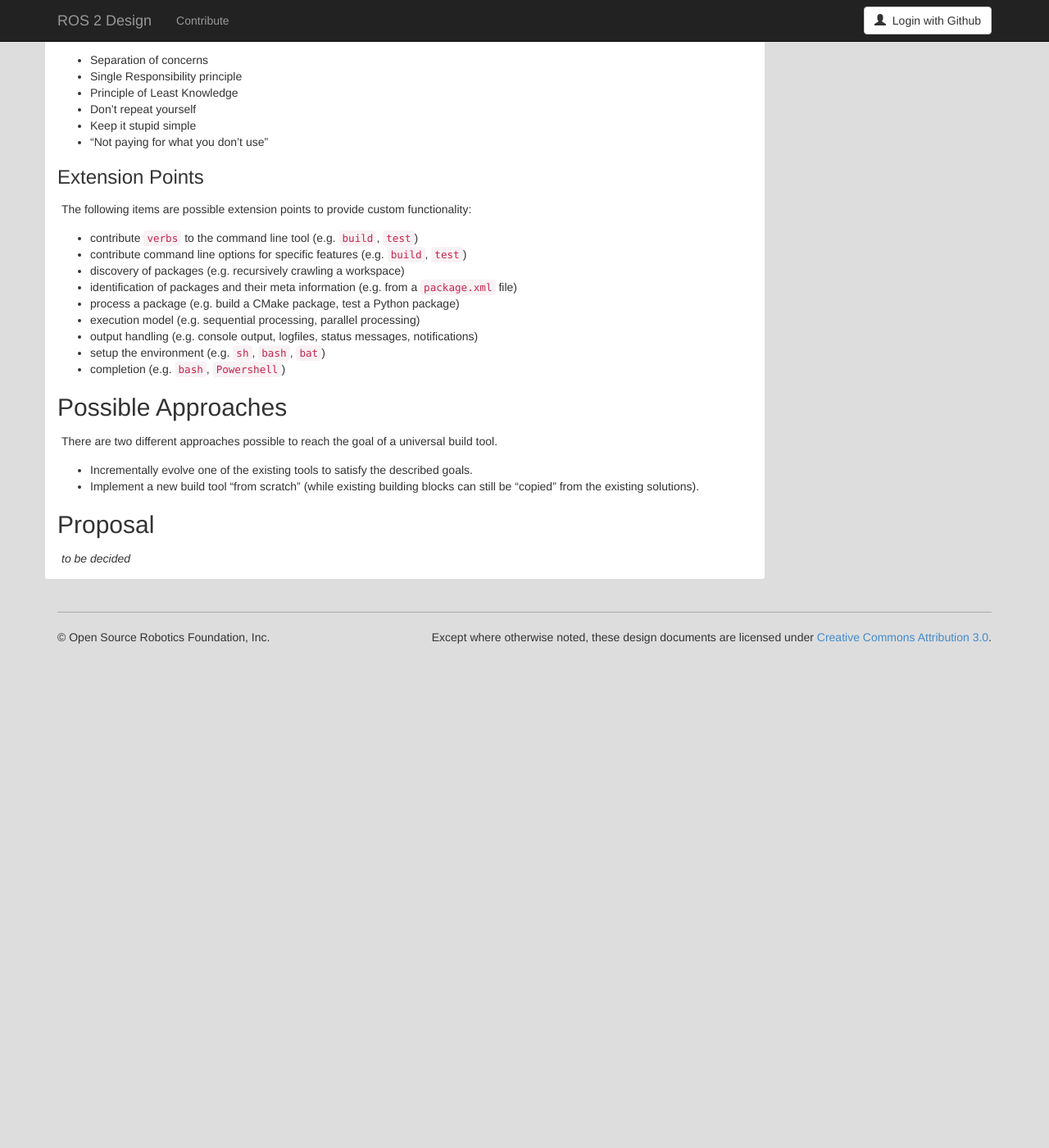
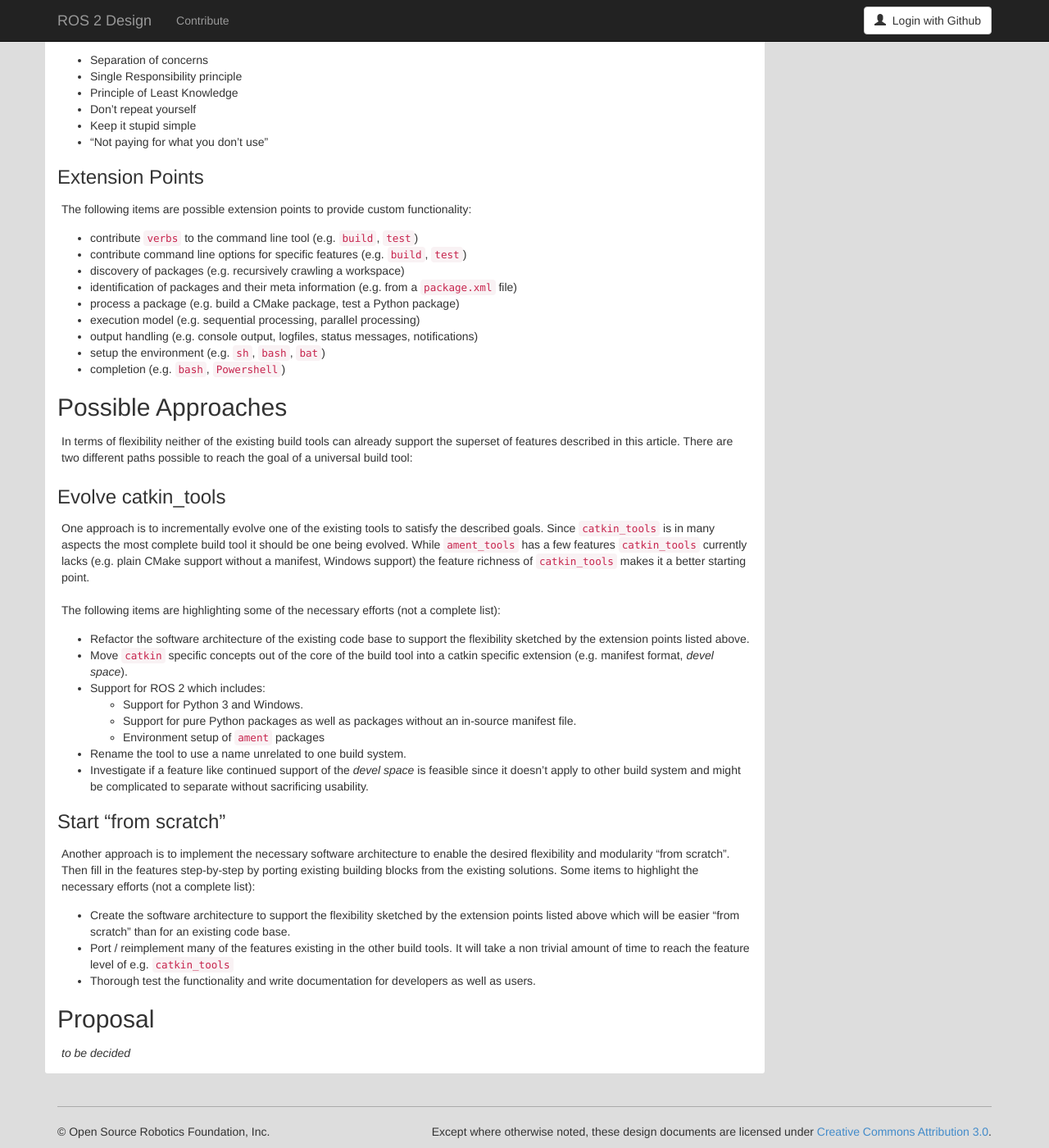
Before and after one commit to ros2/design, a Jekyll site: the page built from articles/101_build_tool.md, in a window 1280 px wide and 1400 px high, scrolled down 4190 px. Shown: the whole window at 82% size. Built offline with Jekyll 4.4.1, drawn with Linux system fonts in a browser that asks for light colours; nearby versions of some CDN libraries; before the commit the page ends 4987 px from its top, so only the background shows below that.

Commit message:
describe the possible approaches a bit more

```diff
--- a/articles/101_build_tool.md
+++ b/articles/101_build_tool.md
@@ -224,10 +224,37 @@ The following items are possible extension points to provide custom functionalit
 
 ## Possible Approaches
 
-There are two different approaches possible to reach the goal of a universal build tool.
+In terms of flexibility neither of the existing build tools can already support the superset of features described in this article.
+There are two different paths possible to reach the goal of a universal build tool:
 
-- Incrementally evolve one of the existing tools to satisfy the described goals.
-- Implement a new build tool "from scratch" (while existing building blocks can still be "copied" from the existing solutions).
+### Evolve catkin_tools
+
+One approach is to incrementally evolve one of the existing tools to satisfy the described goals.
+Since `catkin_tools` is in many aspects the most complete build tool it should be one being evolved.
+While `ament_tools` has a few features `catkin_tools` currently lacks (e.g. plain CMake support without a manifest, Windows support) the feature richness of `catkin_tools` makes it a better starting point.
+
+The following items are highlighting some of the necessary efforts (not a complete list):
+
+- Refactor the software architecture of the existing code base to support the flexibility sketched by the extension points listed above.
+- Move `catkin` specific concepts out of the core of the build tool into a catkin specific extension (e.g. manifest format, *devel space*).
+- Support for ROS 2 which includes:
+
+  - Support for Python 3 and Windows.
+  - Support for pure Python packages as well as packages without an in-source manifest file.
+  - Environment setup of `ament` packages
+
+- Rename the tool to use a name unrelated to one build system.
+- Investigate if a feature like continued support of the *devel space* is feasible since it doesn't apply to other build system and might be complicated to separate without sacrificing usability.
+
+### Start "from scratch"
+
+Another approach is to implement the necessary software architecture to enable the desired flexibility and modularity "from scratch".
+Then fill in the features step-by-step by porting existing building blocks from the existing solutions.
+Some items to highlight the necessary efforts (not a complete list):
+
+- Create the software architecture to support the flexibility sketched by the extension points listed above which will be easier "from scratch" than for an existing code base.
+- Port / reimplement many of the features existing in the other build tools. It will take a non trivial amount of time to reach the feature level of e.g. `catkin_tools`
+- Thorough test the functionality and write documentation for developers as well as users.
 
 ## Proposal
 
```
